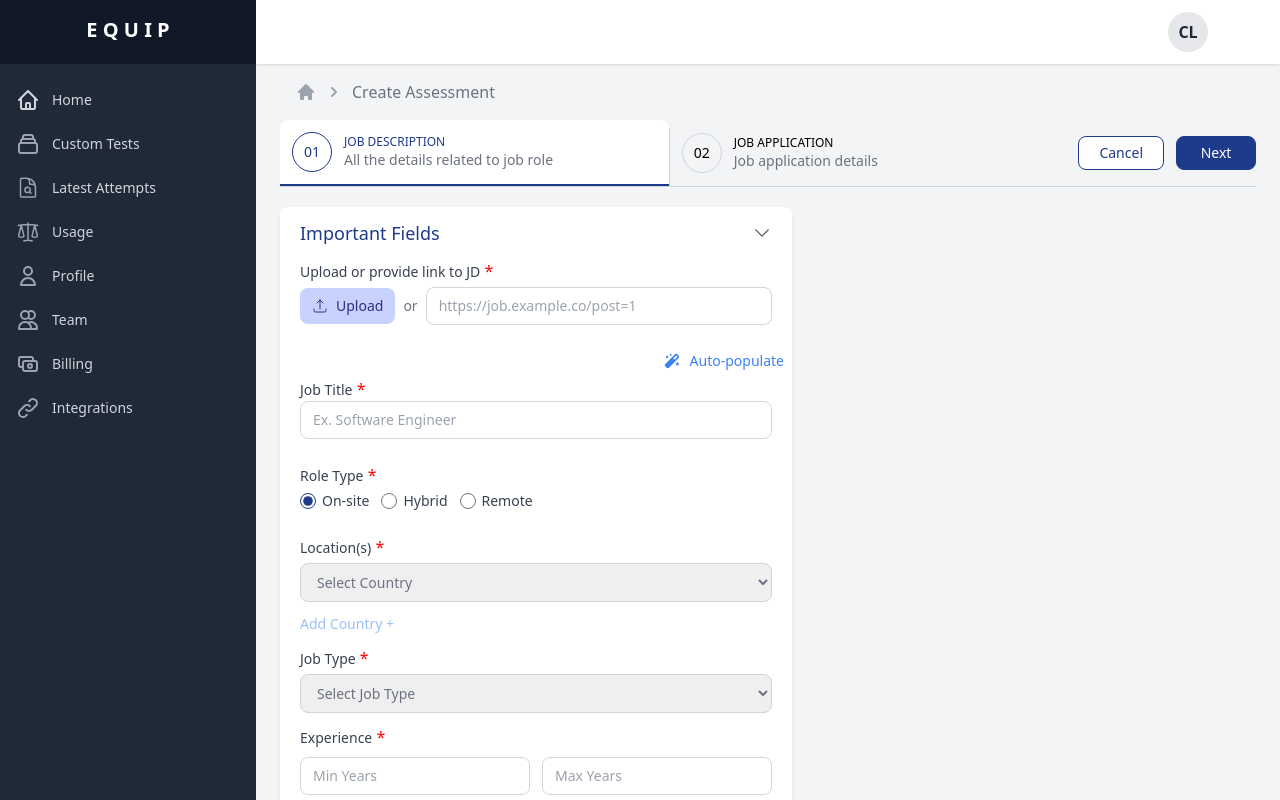
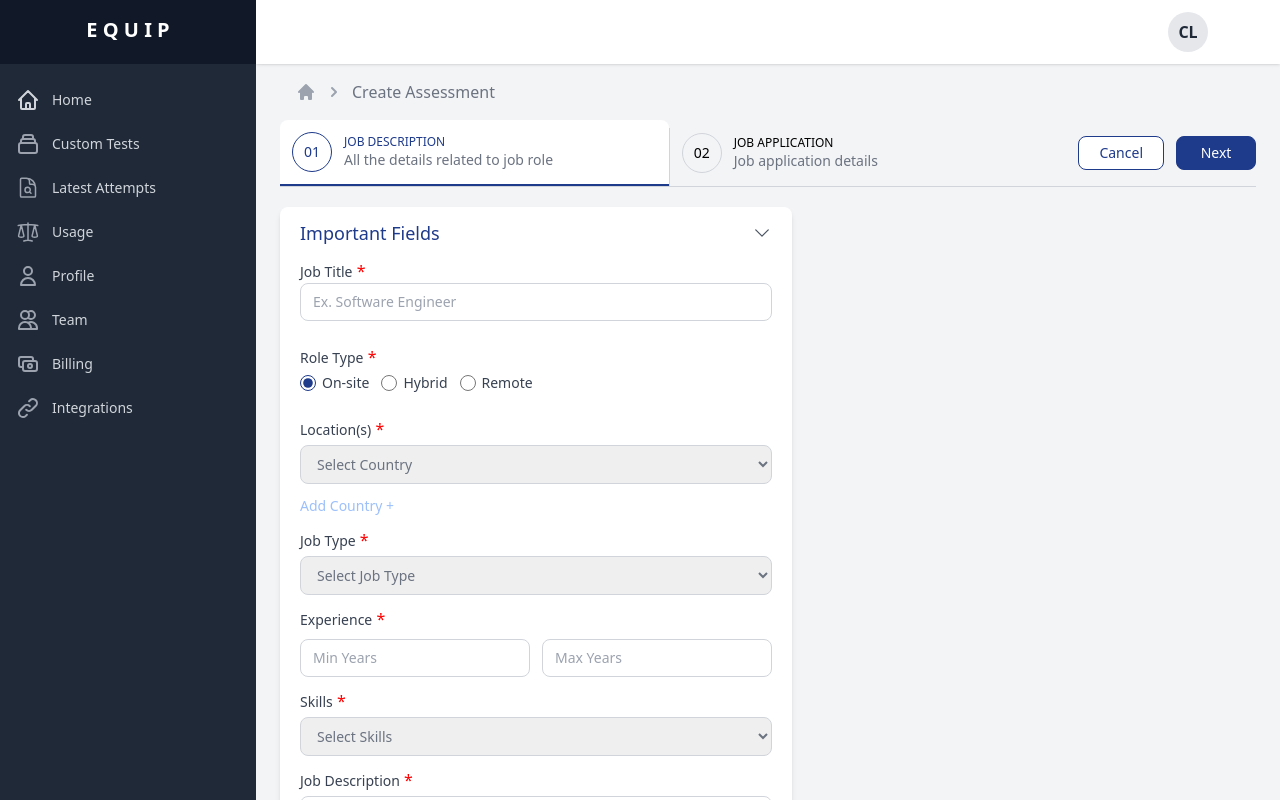
Before and after one commit to jibranjan/tanstack-form, a React (Vite) app: page / in a window 1280 px wide. Shown: the top 800 px of the page. Built offline with nearby package versions, Linux system fonts and the light colour scheme.

Commit message:
remove jd upload from imp fields

```diff
--- a/src/job-description-tab/ImportantFields.tsx
+++ b/src/job-description-tab/ImportantFields.tsx
@@ -12,109 +12,13 @@ function ImportantFields({ form }: ImportantFieldsProps) {
 
     return (
         <section className="flex flex-col gap-3">
-            {/* JD Upload */}
-            <div>
-                <span className="text-sm text-gray-700 eqp-required-field">
-                    Upload or provide link to JD
-                </span>
-
-                <div className="flex items-center gap-2 mt-1">
-                    <form.Field
-                        name="jdUpload"
-                        data-field-name="jobDescription"
-                        children={(field: any) => {
-                            return (
-                                <>
-                                    <label
-                                        className="flex items-center gap-2 bg-indigo-200 border-indigo-200 text-indigo-900 text-sm px-3 py-2 rounded-lg active:scale-95 transition-all duration-150 ease-in-out"
-                                        onClick={() => {
-                                            /* Handle upload */
-                                        }}
-                                    >
-                                        <input
-                                            id={field.name}
-                                            name={field.name}
-                                            type="file"
-                                            data-field-name="jobDescription"
-                                            data-file-uploaded={false}
-                                            className="hidden req-input-field"
-                                            accept=".pdf,.doc,.docx,.png,.jpeg,.jpg"
-                                            onChange={(e) => {
-                                                field.handleChange(e.target.files);
-                                                e.target.setAttribute('data-file-uploaded', 'true');
-                                            }}
-                                            onBlur={field.handleBlur}
-                                        />
-                                        <svg
-                                            xmlns="http://www.w3.org/2000/svg"
-                                            fill="none"
-                                            viewBox="0 0 24 24"
-                                            strokeWidth={1.5}
-                                            stroke="currentColor"
-                                            className="w-4 h-4"
-                                        >
-                                            <path
-                                                strokeLinecap="round"
-                                                strokeLinejoin="round"
-                                                d="M3 16.5v2.25A2.25 2.25 0 0 0 5.25 21h13.5A2.25 2.25 0 0 0 21 18.75V16.5m-13.5-9L12 3m0 0 4.5 4.5M12 3v13.5"
-                                            />
-                                        </svg>
-
-                                        Upload
-                                    </label>
-                                </>
-                            )
-                        }}
-                    />
-
-                    <span className="text-sm font-light text-gray-500">or</span>
-
-                    <form.Field
-                        name="jdLink"
-                        children={(field: any) => {
-                            return (
-                                <input
-                                    id={field.name}
-                                    data-field-name="jobDescription"
-                                    name={field.name}
-                                    value={field.state.value || ""}
-                                    onBlur={field.handleBlur}
-                                    onChange={(e) => {
-                                        field.handleChange(e.target.value);
-                                    }}
-                                    type="url"
-                                    className="text-sm font-light text-gray-500 ring-0 border border-gray-300 w-full py-2 px-3 rounded-lg req-input-field"
-                                    placeholder="https://job.example.co/post=1"
-                                />
-                            )
-                        }}
-                    />
-                </div>
-            </div>
-
-            {/* AI Auto Populate */}
-            <div className="flex items-center gap-2 cursor-pointer w-fit ml-auto absolute right-2 top-36 active:scale-95 transition-all duration-150 ease-in-out">
-                <svg
-                    className="w-5 h-5"
-                    viewBox="0 0 18 18"
-                    fill="none"
-                    xmlns="http://www.w3.org/2000/svg"
-                >
-                    <path
-                        d="M8.25005 3L7.87505 2.25L7.50005 3L6.75005 3.09375L7.37555 3.62475L7.12505 4.5L7.87505 4.0005L8.62505 4.5L8.37455 3.62475L9.00005 3.09375L8.25005 3ZM14.5005 10.9995L13.875 9.75L13.2495 10.9995L12 11.1562L13.0418 12.042L12.6255 13.5L13.875 12.6667L15.1245 13.5L14.7083 12.042L15.75 11.1562L14.5005 10.9995ZM5.0003 4.74975L4.50005 3.75L3.9998 4.74975L3.00005 4.875L3.8333 5.583L3.5003 6.75L4.50005 6.08325L5.4998 6.75L5.1668 5.583L6.00005 4.875L5.0003 4.74975ZM2.56055 12.75C2.56055 13.1505 2.71655 13.527 3.00005 13.8105L4.18955 15C4.47305 15.2835 4.84955 15.4395 5.25005 15.4395C5.65055 15.4395 6.02705 15.2835 6.31055 15L15 6.3105C15.2835 6.027 15.4395 5.6505 15.4395 5.25C15.4395 4.8495 15.2835 4.473 15 4.1895L13.8105 3C13.2435 2.433 12.2565 2.433 11.6895 3L3.00005 11.6895C2.71655 11.973 2.56055 12.3495 2.56055 12.75ZM12.75 4.0605L13.9395 5.25L11.25 7.9395L10.0605 6.75L12.75 4.0605Z"
-                        fill="#3B82F6"
-                    />
-                </svg>
-                <span className="text-sm text-blue-500">Auto-populate</span>
-            </div>
-
             {/* Job Title */}
             <form.Field
                 className="flex flex-col gap-5"
                 name="jobTitle"
                 children={(field: any) => {
                     return (
-                        <div className="mt-10">
+                        <div className="">
                             <label
                                 htmlFor={field.name}
                                 className="text-sm text-gray-700 mt-7 eqp-required-field"
```
